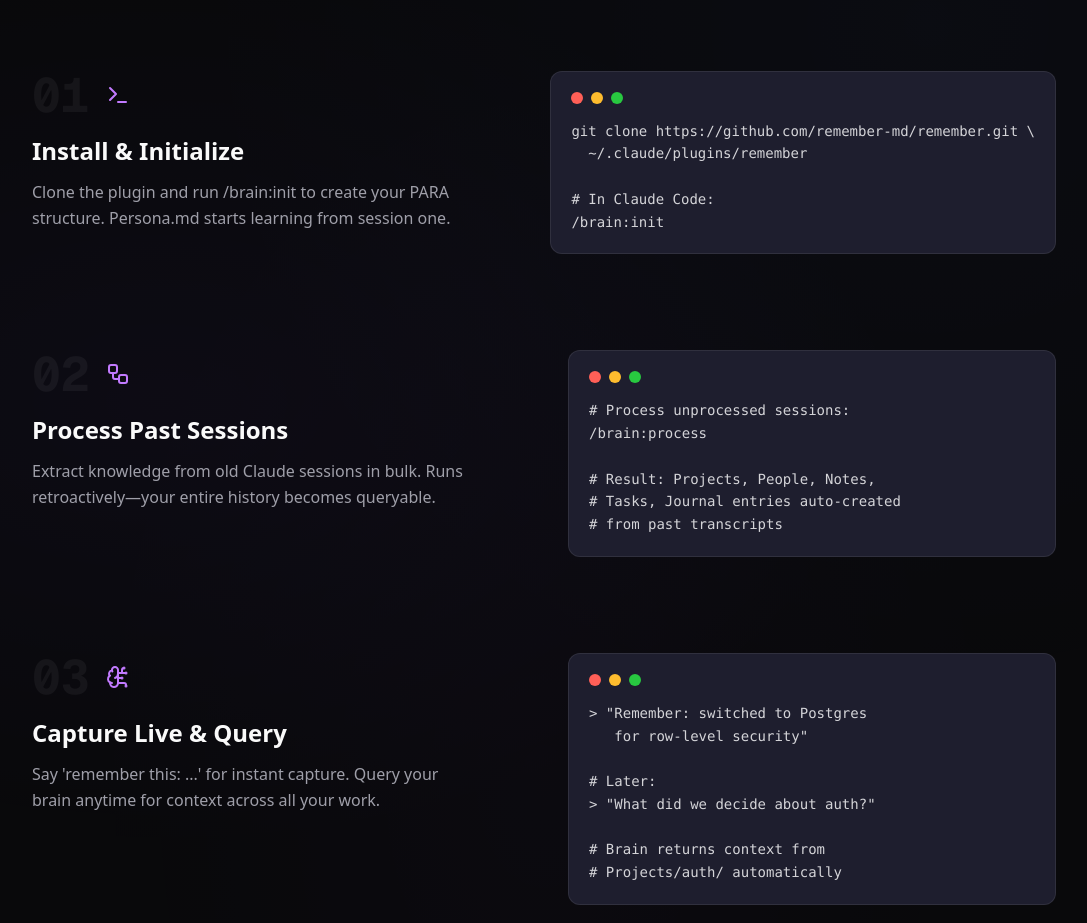
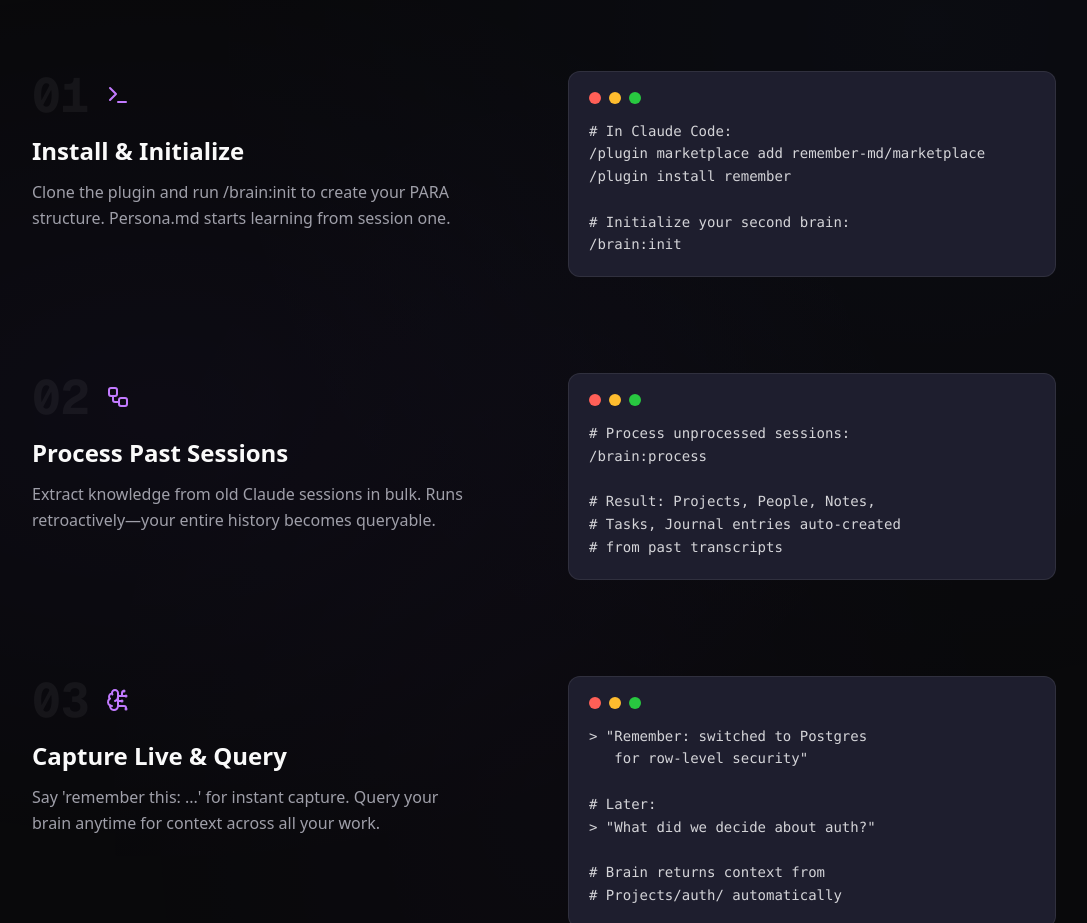
Before and after one commit to remember-md/site, a Next.js app: page / in a window 1280 px wide. Shown: the part 2260-3183 px from the top of the page, without its empty margins (96-1183 px from the left). Built offline with nearby package versions, Linux system fonts and the light colour scheme.

Commit message:
docs: update install instructions to use marketplace

```diff
--- a/components/HowItWorks.tsx
+++ b/components/HowItWorks.tsx
@@ -9,7 +9,7 @@
     icon: Terminal,
     title: "Install & Initialize",
     description: "Clone the plugin and run /brain:init to create your PARA structure. Persona.md starts learning from session one.",
-    code: `git clone https://github.com/remember-md/remember.git \\\n  ~/.claude/plugins/remember\n\n# In Claude Code:\n/brain:init`,
+    code: `# In Claude Code:\n/plugin marketplace add remember-md/marketplace\n/plugin install remember\n\n# Initialize your second brain:\n/brain:init`,
   },
   {
     number: "02",
```
